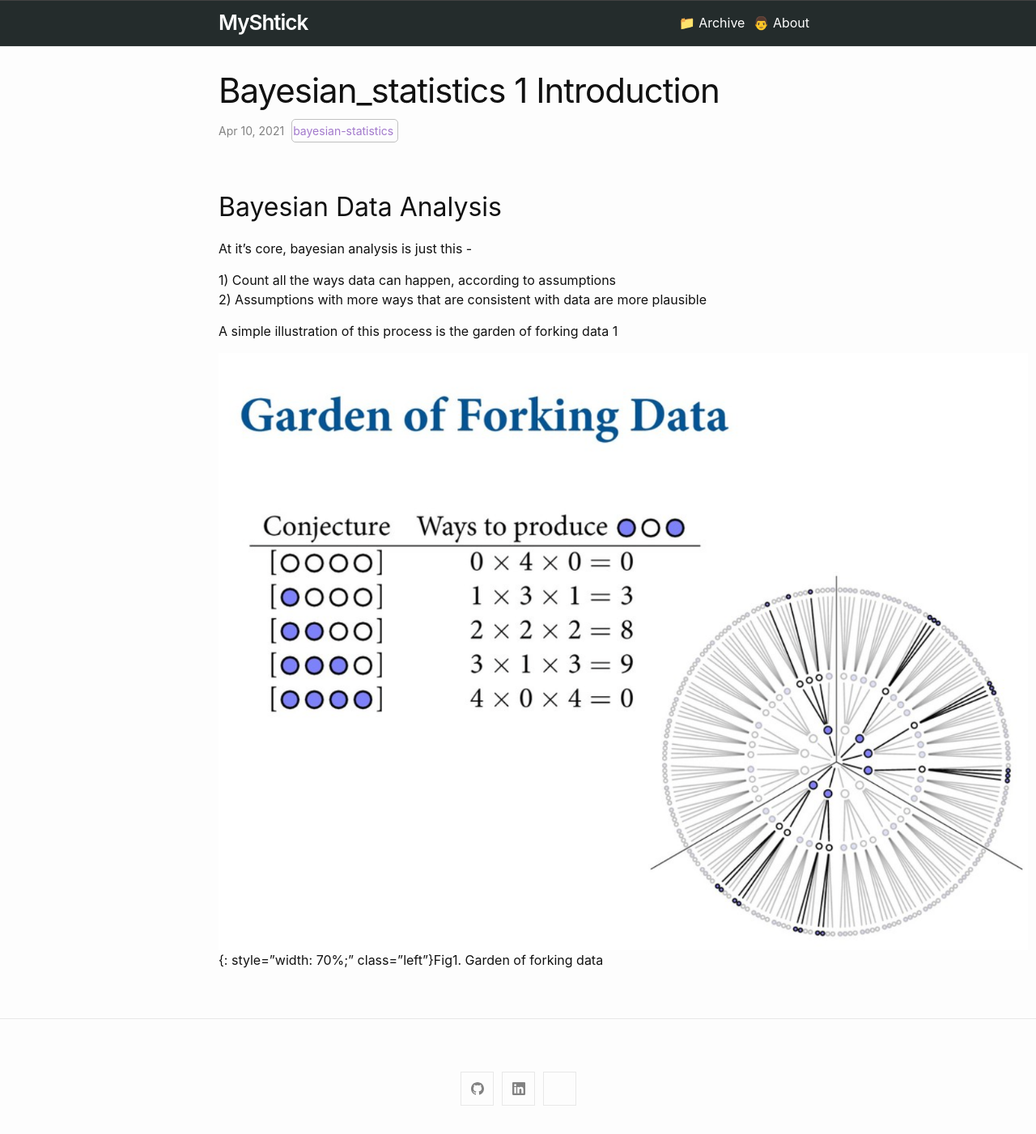
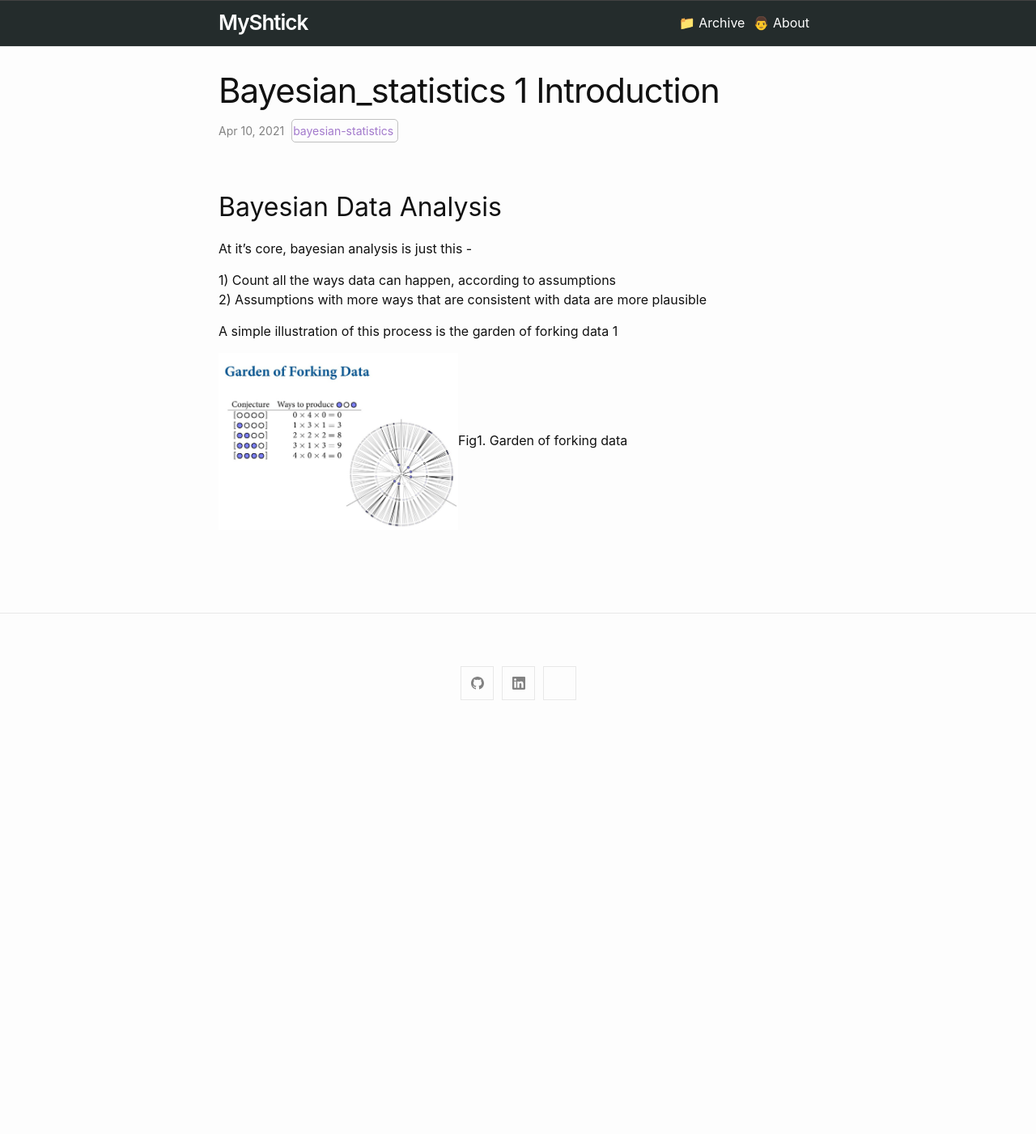
Before and after one commit to nitinrawatiitd/nitinrawatiitd.github.io, a Jekyll site: the page built from docs/_posts/2021-04-10-Bayesian_Statistics-1-Introduction.md, in a window 1280 px wide. Shown: the whole page at 81% size. Built offline with Jekyll 4.4.1, drawn with Linux system fonts in a browser that asks for light colours; after the commit the page ends 900 px from its top, so only the background shows below that.

Commit message:
edit image markdown

```diff
--- a/docs/_posts/2021-04-10-Bayesian_Statistics-1-Introduction.md
+++ b/docs/_posts/2021-04-10-Bayesian_Statistics-1-Introduction.md
@@ -12,4 +12,4 @@ At it's core, bayesian analysis is just this -
 
 A simple illustration of this process is the garden of forking data 1
 
-![garden of forking data]({{ '/assets/pics/bayesian-statistics/garden_of_forking_data.png' | relative_url }}) {: style="width: 70%;" class="left"}Fig1. Garden of forking data
+![garden of forking data]({{ '/assets/pics/bayesian-statistics/garden_of_forking_data.png' | relative_url }}){: style="width: 40%;" class="left"}Fig1. Garden of forking data
```
